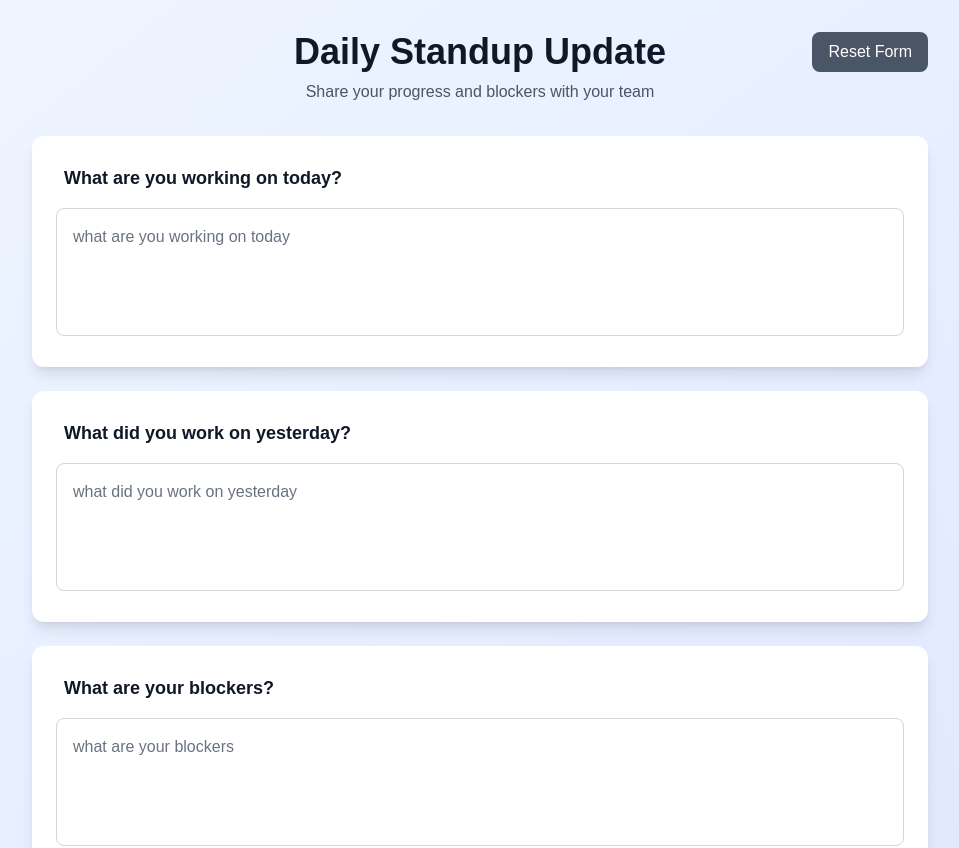
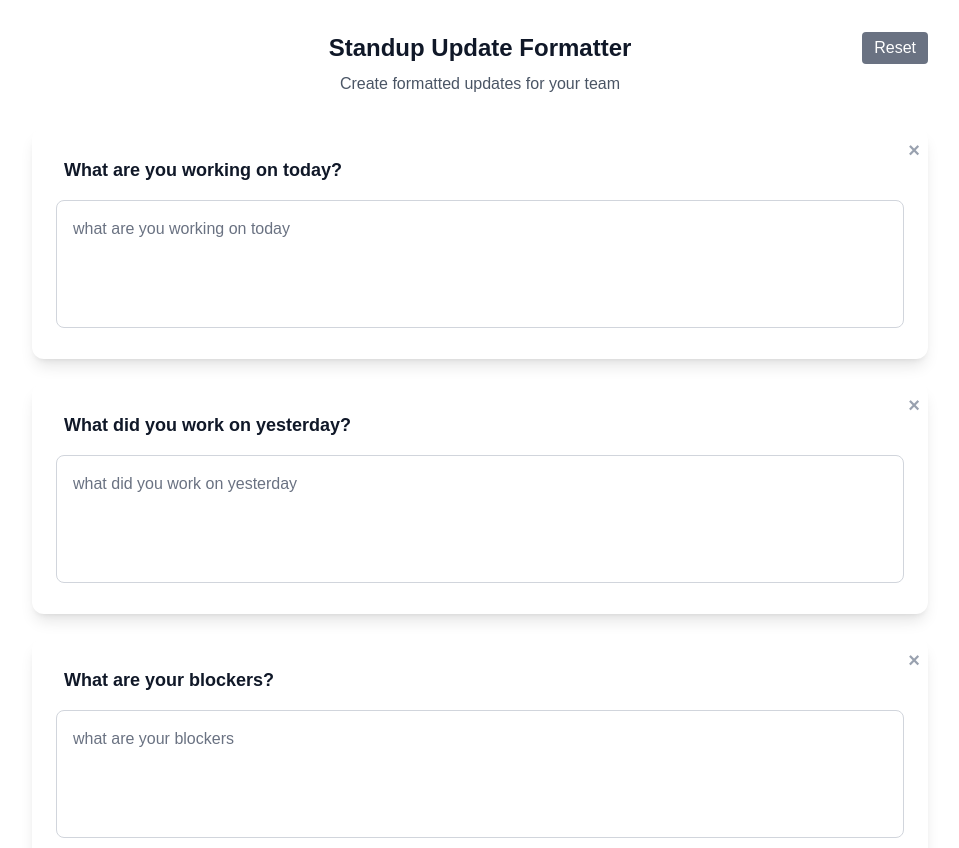
Before and after one commit to jarrensj/gmatcha, a Next.js app: page / in a window 1280 px wide. Shown: the top 848 px of the page, without its empty margins (160-1119 px from the left). Built offline with nearby package versions, Linux system fonts and the light colour scheme.

Commit message:
add ability to hide sections

```diff
--- a/app/page.tsx
+++ b/app/page.tsx
@@ -14,6 +14,11 @@ export default function Home() {
   const [yesterdayHeader, setYesterdayHeader] = useState('What did you work on yesterday?');
   const [blockersHeader, setBlockersHeader] = useState('What are your blockers?');
 
+  // Section visibility
+  const [showTodaySection, setShowTodaySection] = useState(true);
+  const [showYesterdaySection, setShowYesterdaySection] = useState(true);
+  const [showBlockersSection, setShowBlockersSection] = useState(true);
+
   // Load data from localStorage on component mount
   useEffect(() => {
     const savedData = localStorage.getItem('standupFormData');
@@ -26,6 +31,9 @@ export default function Home() {
         setTodayHeader(parsed.todayHeader || 'What are you working on today?');
         setYesterdayHeader(parsed.yesterdayHeader || 'What did you work on yesterday?');
         setBlockersHeader(parsed.blockersHeader || 'What are your blockers?');
+        setShowTodaySection(parsed.showTodaySection !== undefined ? parsed.showTodaySection : true);
+        setShowYesterdaySection(parsed.showYesterdaySection !== undefined ? parsed.showYesterdaySection : true);
+        setShowBlockersSection(parsed.showBlockersSection !== undefined ? parsed.showBlockersSection : true);
       } catch (error) {
         console.error('Error loading saved data:', error);
       }
@@ -40,22 +48,36 @@ export default function Home() {
       blockers,
       todayHeader,
       yesterdayHeader,
-      blockersHeader
+      blockersHeader,
+      showTodaySection,
+      showYesterdaySection,
+      showBlockersSection
     };
     localStorage.setItem('standupFormData', JSON.stringify(formData));
-  }, [workingOn, workedOnYesterday, blockers, todayHeader, yesterdayHeader, blockersHeader]);
+  }, [workingOn, workedOnYesterday, blockers, todayHeader, yesterdayHeader, blockersHeader, showTodaySection, showYesterdaySection, showBlockersSection]);
 
   const handleSubmit = (e: React.FormEvent) => {
     e.preventDefault();
 
-    const markdown = `### ${todayHeader}
-${workingOn || 'No updates provided'}
 
-### ${yesterdayHeader}
-${workedOnYesterday || 'No updates provided'}
 
-### ${blockersHeader}
-${blockers || 'No blockers'}`;
+    let markdownSections = [];
+
+    if (showTodaySection) {
+      markdownSections.push(`### ${todayHeader}`, workingOn || 'No updates provided');
+    }
+
+    if (showYesterdaySection) {
+      if (markdownSections.length > 0) markdownSections.push('');
+      markdownSections.push(`### ${yesterdayHeader}`, workedOnYesterday || 'No updates provided');
+    }
+
+    if (showBlockersSection) {
+      if (markdownSections.length > 0) markdownSections.push('');
+      markdownSections.push(`### ${blockersHeader}`, blockers || 'No blockers');
+    }
+
+    const markdown = markdownSections.join('\n');
 
     setMarkdownOutput(markdown);
     setShowOutput(true);
@@ -77,31 +99,46 @@ ${blockers || 'No blockers'}`;
     setTodayHeader('What are you working on today?');
     setYesterdayHeader('What did you work on yesterday?');
     setBlockersHeader('What are your blockers?');
+
+    setShowTodaySection(true);
+    setShowYesterdaySection(true);
+    setShowBlockersSection(true);
     setMarkdownOutput('');
     setShowOutput(false);
     localStorage.removeItem('standupFormData');
   };
 
   return (
-    <div className="min-h-screen bg-gradient-to-br from-blue-50 to-indigo-100 dark:from-gray-900 dark:to-gray-800 p-4 sm:p-8">
+    <div className="min-h-screen bg-white dark:bg-gray-900 p-4 sm:p-8">
       <div className="max-w-4xl mx-auto">
         <div className="relative text-center mb-8">
-          <h1 className="text-4xl font-bold text-gray-900 dark:text-white mb-2">
-            Daily Standup Update
+          <h1 className="text-2xl font-bold text-gray-900 dark:text-white mb-2">
+            Standup Update Formatter
           </h1>
           <p className="text-gray-600 dark:text-gray-300">
-            Share your progress and blockers with your team
+            Create formatted updates for your team
           </p>
           <button
             onClick={resetForm}
-            className="absolute top-0 right-0 bg-gray-600 hover:bg-gray-700 text-white font-medium py-2 px-4 rounded-lg transition-colors duration-200 focus:ring-2 focus:ring-gray-500 focus:ring-offset-2 dark:focus:ring-offset-gray-800"
+            className="absolute top-0 right-0 bg-gray-500 hover:bg-gray-600 text-white py-1 px-3 rounded"
           >
-            Reset Form
+            Reset
           </button>
         </div>
 
+
+
         <form onSubmit={handleSubmit} className="space-y-6">
-          <div className="bg-white dark:bg-gray-800 rounded-xl shadow-lg p-6">
+          {showTodaySection && (
+            <div className="bg-white dark:bg-gray-800 rounded-xl shadow-lg p-6 relative">
+              <button
+                type="button"
+                onClick={() => setShowTodaySection(false)}
+                className="absolute top-2 right-2 text-gray-400 hover:text-red-500 text-xl font-bold"
+                title="Hide this section"
+              >
+                ×
+              </button>
               <input
                 type="text"
                 value={todayHeader}
@@ -117,8 +154,18 @@ ${blockers || 'No blockers'}`;
                 placeholder={`${todayHeader.toLowerCase().replace(/\?$/, '')}`}
               />
             </div>
+          )}
 
-          <div className="bg-white dark:bg-gray-800 rounded-xl shadow-lg p-6">
+          {showYesterdaySection && (
+            <div className="bg-white dark:bg-gray-800 rounded-xl shadow-lg p-6 relative">
+              <button
+                type="button"
+                onClick={() => setShowYesterdaySection(false)}
+                className="absolute top-2 right-2 text-gray-400 hover:text-red-500 text-xl font-bold"
+                title="Hide this section"
+              >
+                ×
+              </button>
               <input
                 type="text"
                 value={yesterdayHeader}
@@ -134,8 +181,18 @@ ${blockers || 'No blockers'}`;
                 placeholder={`${yesterdayHeader.toLowerCase().replace(/\?$/, '')}`}
               />
             </div>
+          )}
 
-          <div className="bg-white dark:bg-gray-800 rounded-xl shadow-lg p-6">
+          {showBlockersSection && (
+            <div className="bg-white dark:bg-gray-800 rounded-xl shadow-lg p-6 relative">
+              <button
+                type="button"
+                onClick={() => setShowBlockersSection(false)}
+                className="absolute top-2 right-2 text-gray-400 hover:text-red-500 text-xl font-bold"
+                title="Hide this section"
+              >
+                ×
+              </button>
               <input
                 type="text"
                 value={blockersHeader}
@@ -151,6 +208,7 @@ ${blockers || 'No blockers'}`;
                 placeholder={`${blockersHeader.toLowerCase().replace(/\?$/, '')}`}
               />
             </div>
+          )}
 
           <div className="flex justify-center">
             <button
```
Lines whose indentation alone changed are shown as unchanged.
